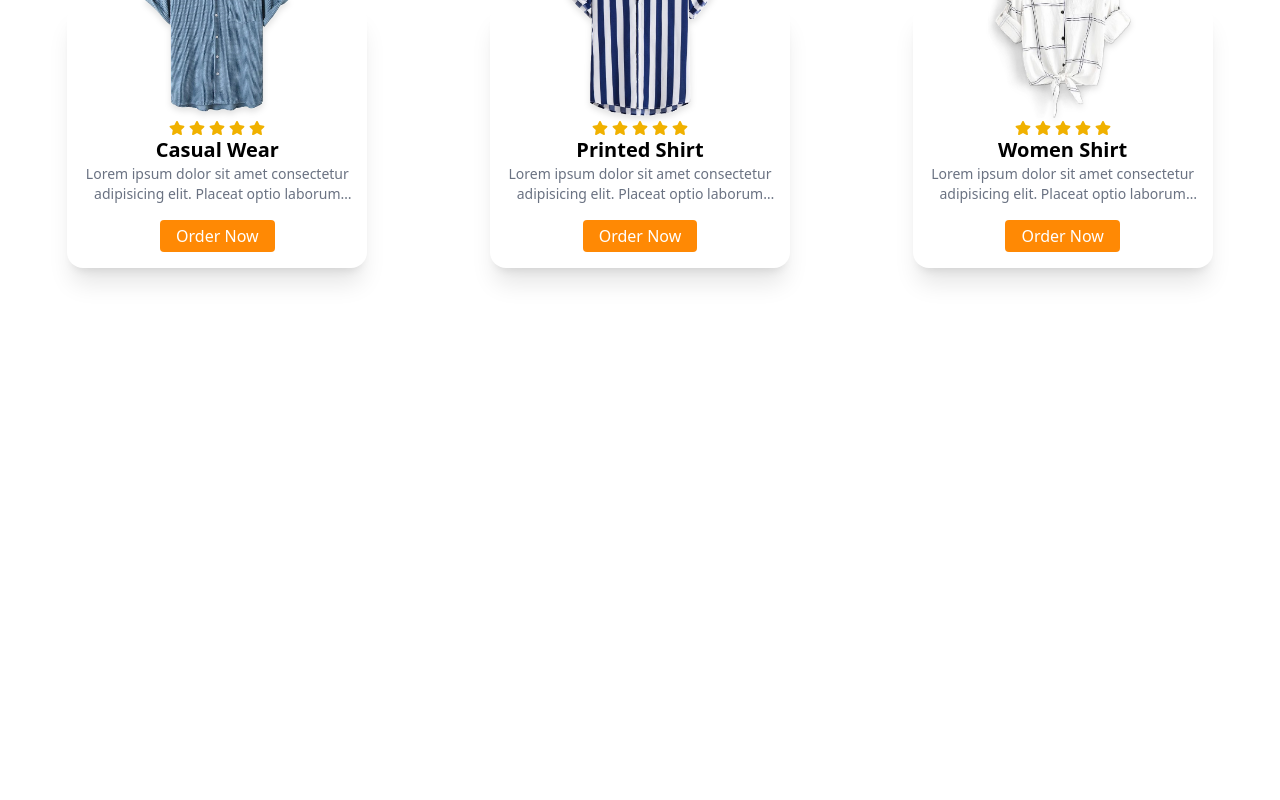
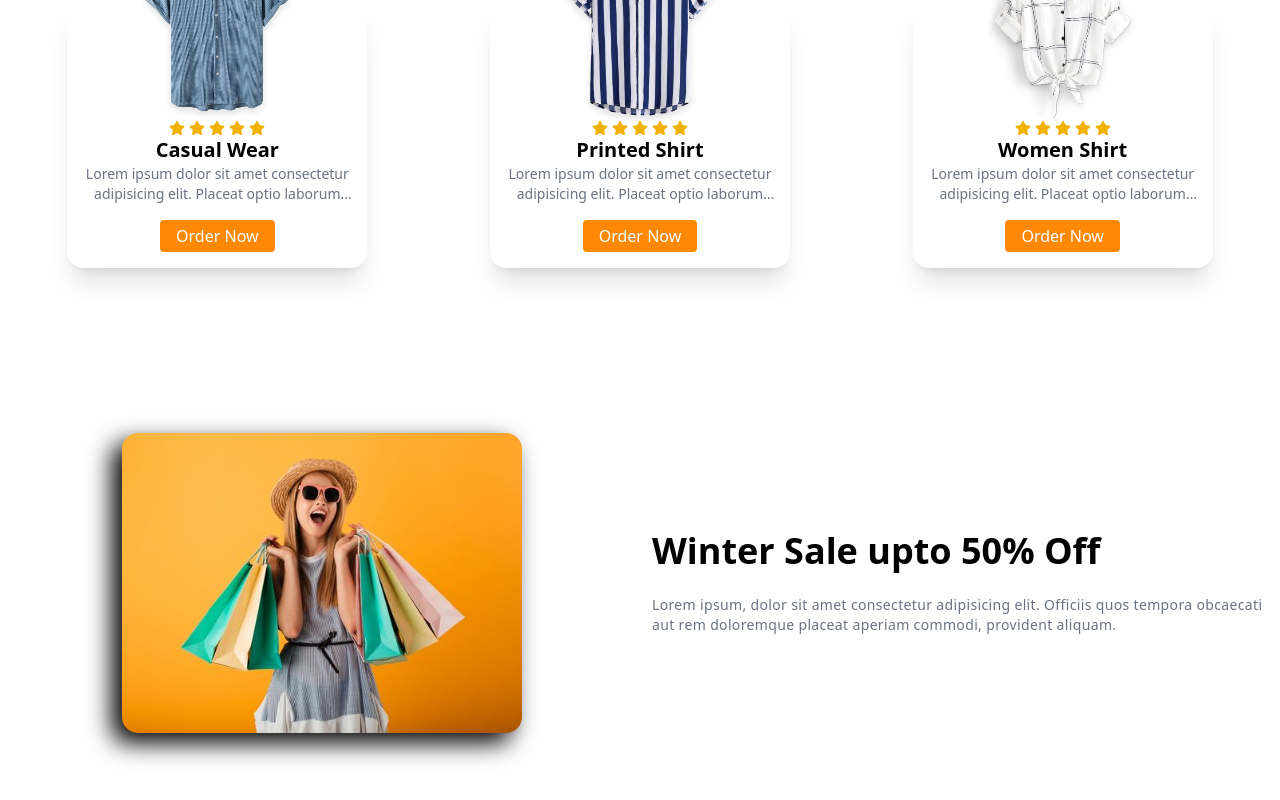
Before and after one commit to saifhusain62/Shop_Ecommerce, a React (Vite) app: page / in a window 1280 px wide. Shown: the part 1446-2246 px from the top of the page. Before the commit the page ends 1754 px from the top, so only its background shows below. Built offline with nearby package versions, Linux system fonts and the light colour scheme.

Commit message:
Banner section make

```diff
--- a/src/App.jsx
+++ b/src/App.jsx
@@ -5,6 +5,7 @@ import Products from './assets/components/Products/Products'
 import AOS from "aos"
 import 'aos/dist/aos.css';
 import TopProducts from './assets/components/TopProducts.jsx/TopProducts'
+import Banner from './assets/components/Banner/Banner'
 
 
 function App() {
@@ -23,6 +24,7 @@ function App() {
       <Hero/>
       <Products/>
       <TopProducts/>
+      <Banner/>
     </div>
   )
 }
--- /dev/null
+++ b/src/assets/components/Banner/Banner.jsx
@@ -0,0 +1,39 @@
+import React from 'react'
+import Img from "/women2.jpg"
+
+function Banner() {
+  return (
+    <div className='min-h-[550px] flex justify-center items-center py-12 sm:py-0'>
+        <div className='container'>
+            <div className='grid grid-cols-1 sm:grid-cols-2 gap-6 items-center '>
+               {/* IMAGE SECTION */}
+               <div
+               data-aos="zoom-in"
+               >
+                  <img src={Img} alt=""
+                  className='max-w-[400px] h-[300px] w-full mx-auto drop-shadow-[-10px_10px_12px_black] object-cover rounded-2xl'
+                  />
+               </div>
+
+               {/* TEXT DETAILS SECTION */}
+               <div className='flex flex-col justify-center gap-6 sm:pt-0'>
+                <h1
+                className='text-3xl sm:text-4xl font-bold'
+                >Winter Sale upto 50% Off</h1>
+                <p
+                className='text-sm text-gray-500 tracking-wide leading-5'
+                >
+                    Lorem ipsum, dolor sit amet consectetur adipisicing elit. Officiis quos tempora obcaecati aut rem doloremque placeat aperiam commodi, provident aliquam.
+                </p>
+
+               </div>
+
+            </div>
+
+        </div>
+
+    </div>
+  )
+}
+
+export default Banner
```
